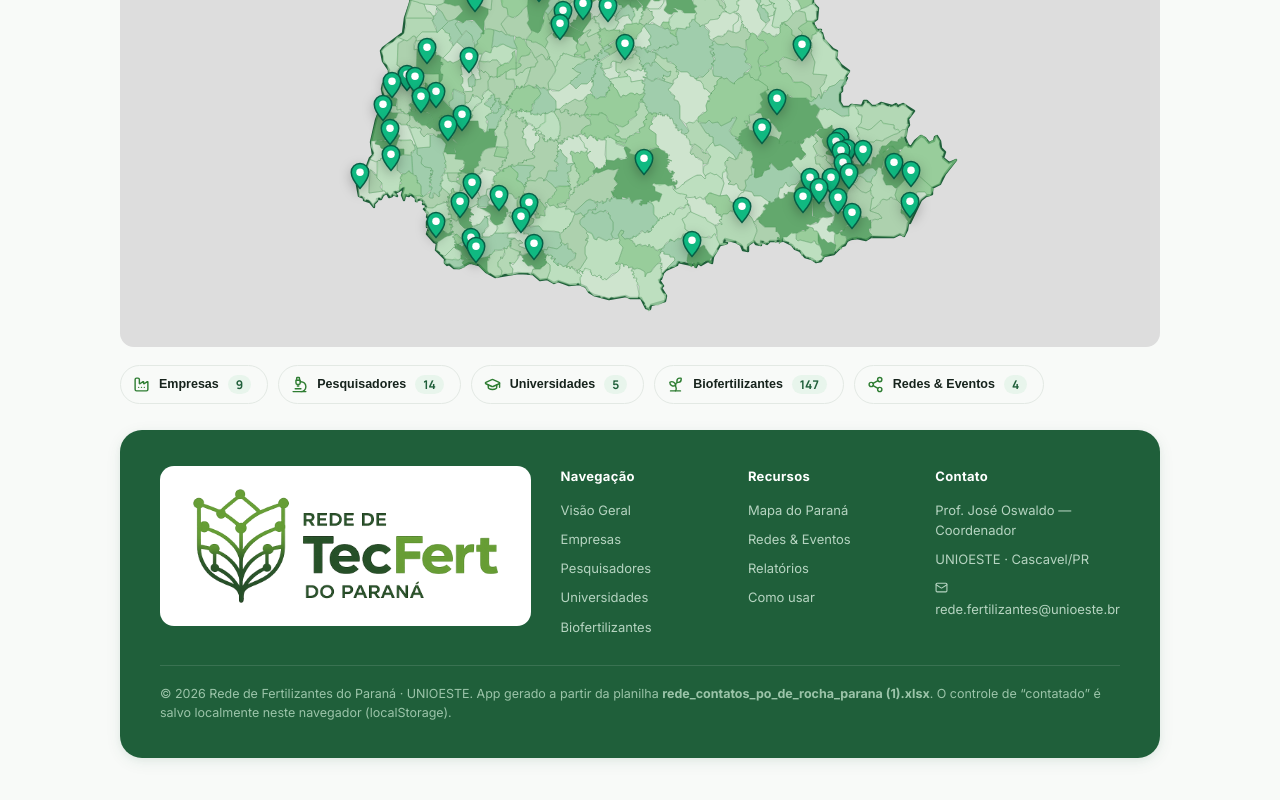
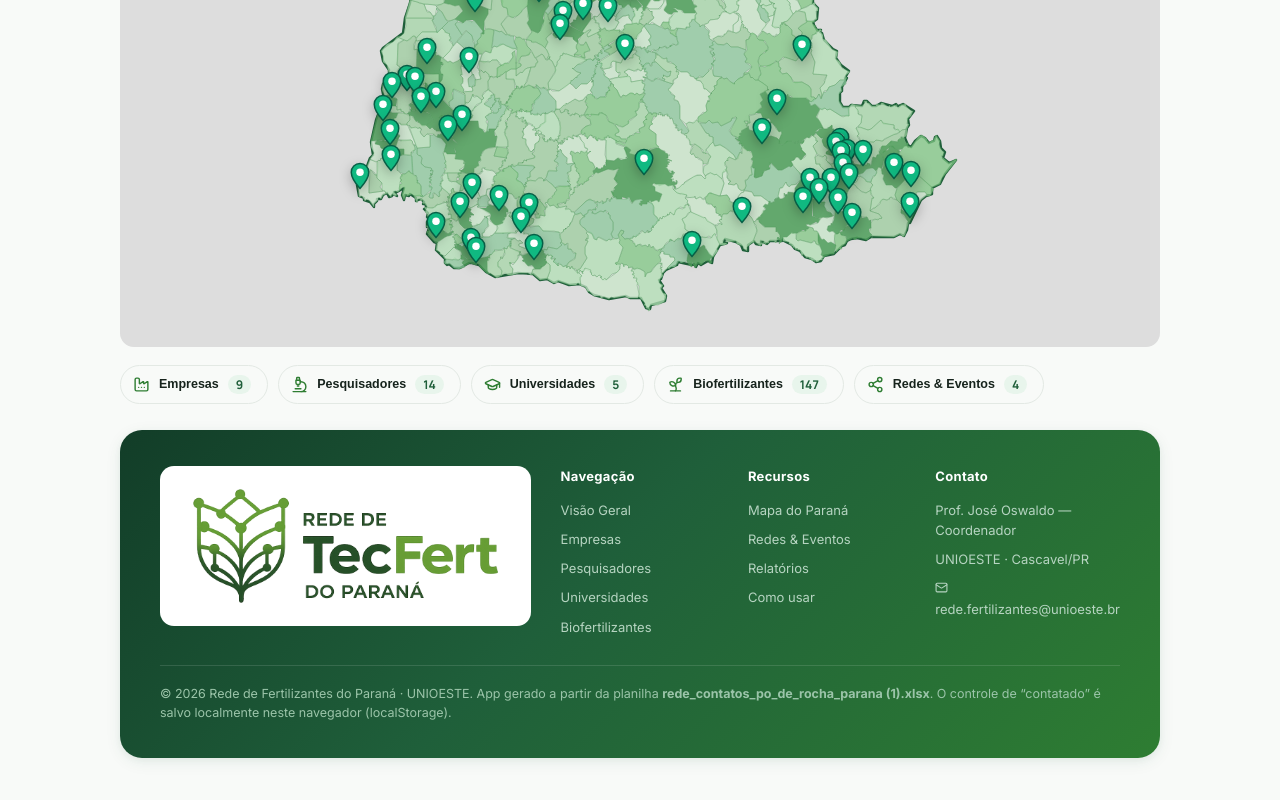
Before and after one commit to Labtes-Unioeste/Gerenciador, a React (Vite) app: page / in a window 1280 px wide. Shown: the part 829-1629 px from the top of the page. Built offline with nearby package versions, Linux system fonts and the light colour scheme; a web font is replaced by a local one.

Commit message:
style(footer): substitui fundo verde solido por degrade diagonal (verde bem escuro a verde medio)

```diff
--- a/src/styles.css
+++ b/src/styles.css
@@ -414,7 +414,7 @@ a:hover { text-decoration: underline; }
 }
 .info-foot b { color: var(--verde-escuro); }
 footer {
-  margin-top: 26px; background: var(--verde-escuro); color: #cfe6d6;
+  margin-top: 26px; background: linear-gradient(135deg, #123D28 0%, var(--verde-escuro) 45%, #2E7D32 100%); color: #cfe6d6;
   border-radius: var(--radius); padding: 36px 40px; box-shadow: var(--shadow-md);
 }
 footer .fgrid { display: grid; grid-template-columns: 1.6fr 1fr 1fr 1fr; gap: 30px; align-items: start; }
```
